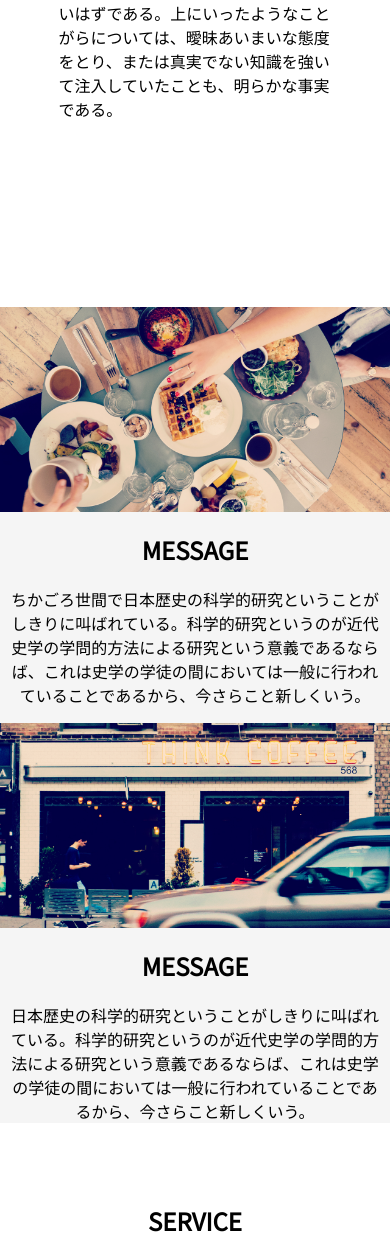
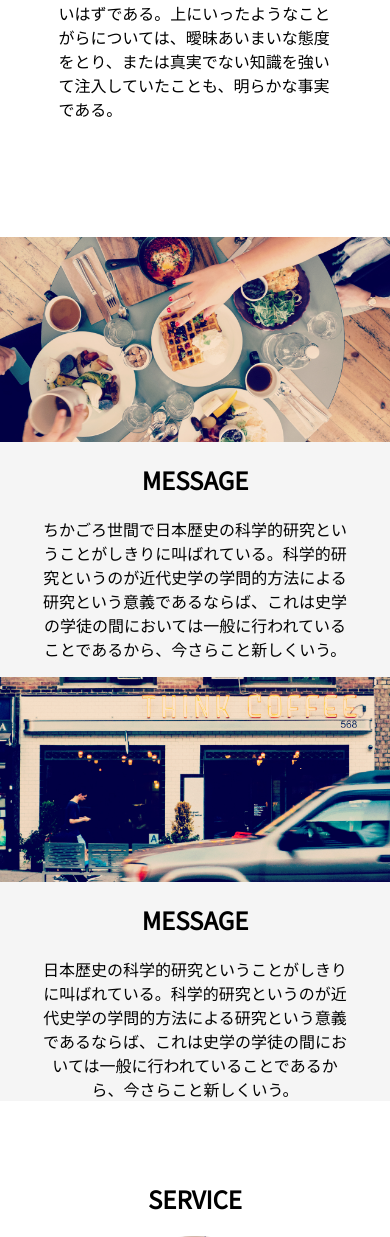
Before and after one commit to qbmht367598/curriculum, a PHP site: page / in a window 390 px wide. Shown: the part 942-2179 px from the top of the page. Run offline with PHP 8.4, Linux system fonts and the light colour scheme.

Commit message:
smartphone版微修正

```diff
--- a/src/assets/css/app.css
+++ b/src/assets/css/app.css
@@ -56,6 +56,9 @@ body{
   margin: 150px 90px;
 }
 @media screen and (max-width: 640px){
+  .message-wrapper{
+    margin-top:0px;
+  }
   .message1{
     display: block;
   }
@@ -66,7 +69,8 @@ body{
     width:100%;
   }
   .mes-text{
-    margin:10px 10px;
+    width:80%;
+    margin:auto;
   }
 }
 /*links*/
```
